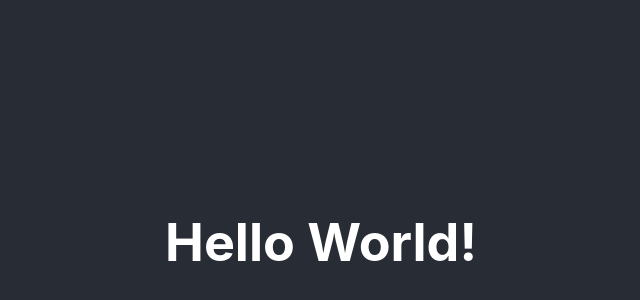
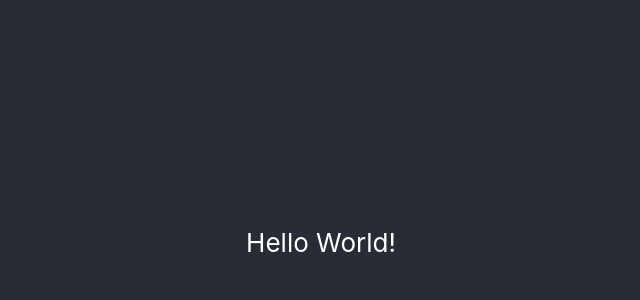
Before and after one commit to icebox827/jasmin-ministries, a React (Create React App) app: page / in a window 1280 px wide. Shown: the part 158-458 px from the top of the page, without its empty margins (319-959 px from the left). Built offline with nearby package versions, Linux system fonts and the light colour scheme.

Commit message:
config tailwind

```diff
--- a/package.json
+++ b/package.json
@@ -41,15 +41,18 @@
     "@babel/eslint-parser": "^7.18.9",
     "@babel/plugin-syntax-jsx": "^7.18.6",
     "@babel/preset-react": "^7.18.6",
+    "autoprefixer": "^10.4.8",
     "eslint": "^7.32.0",
     "eslint-config-airbnb": "^18.2.1",
     "eslint-plugin-import": "^2.26.0",
     "eslint-plugin-jsx-a11y": "^6.6.1",
     "eslint-plugin-react": "^7.31.1",
     "eslint-plugin-react-hooks": "^4.6.0",
+    "postcss": "^8.4.16",
     "stylelint": "^13.13.1",
     "stylelint-config-standard": "^21.0.0",
     "stylelint-csstree-validator": "^1.9.0",
-    "stylelint-scss": "^3.21.0"
+    "stylelint-scss": "^3.21.0",
+    "tailwindcss": "^3.1.8"
   }
 }
--- /dev/null
+++ b/postcss.config.js
@@ -0,0 +1,6 @@
+module.exports = {
+  plugins: {
+    tailwindcss: {},
+    autoprefixer: {},
+  },
+}
--- a/src/styles/index.css
+++ b/src/styles/index.css
@@ -1,3 +1,7 @@
+@tailwind base;
+@tailwind components;
+@tailwind utilities;
+
 body {
   margin: 0;
   font-family: -apple-system, BlinkMacSystemFont, 'Segoe UI', 'Roboto', 'Oxygen',
--- /dev/null
+++ b/tailwind.config.js
@@ -0,0 +1,10 @@
+/** @type {import('tailwindcss').Config} */
+module.exports = {
+  content: [
+    "./src/**/*.{js,jsx,ts,tsx}",
+  ],
+  theme: {
+    extend: {},
+  },
+  plugins: [],
+}
```
Also changed, not shown: src/components/NavBar.js (added), 1 other file (tests, documents, lock files or other folders).
